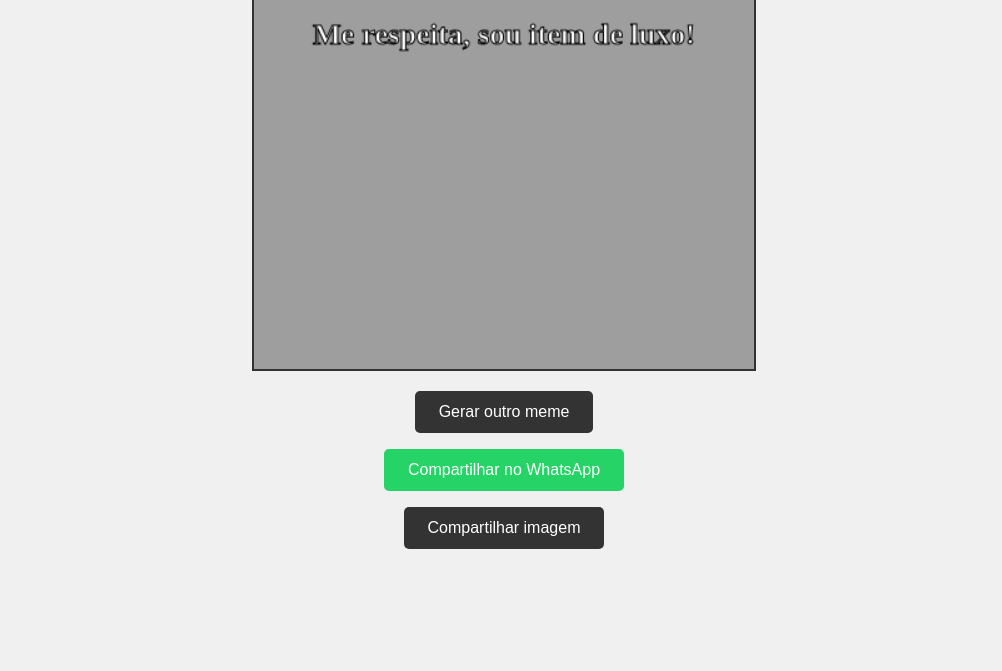
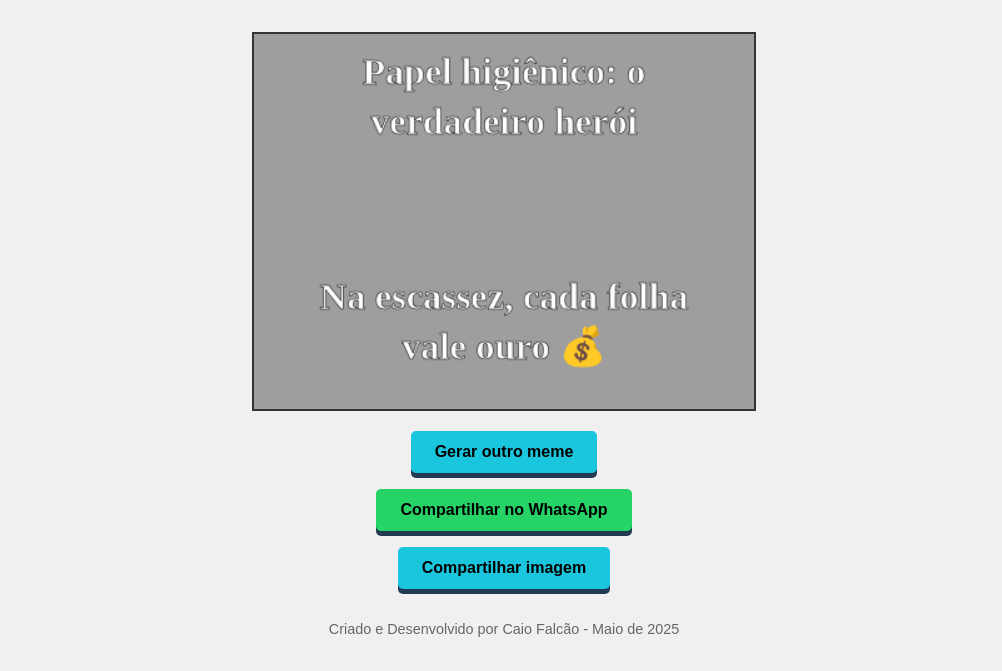
Before and after one commit to henriquefalcao/memegenerator, a plain HTML site: page index.html in a window 1280 px wide. Shown: the part 129-800 px from the top of the page, without its empty margins (136-1138 px from the left). Drawn offline with Linux system fonts and the light colour scheme.

Commit message:
Add files via upload

```diff
--- a/index.html
+++ b/index.html
@@ -14,7 +14,7 @@
     }
 
     h1 {
-      font-size: 1.8rem;
+      font-size: 2.8rem;
     }
 
     canvas {
@@ -31,16 +31,21 @@
       padding: 0.75rem 1.5rem;
       font-size: 1rem;
       cursor: pointer;
-      background-color: #333;
-      color: white;
+      background-color: #1ac6dd; /* verde vibrante */
+      color: black;
       border: none;
       border-radius: 5px;
       text-decoration: none;
       display: inline-block;
+      box-shadow: 0 5px #233952; /* sombra para efeito 3D */
+      transition: all 0.1s ease-in-out;
+      font-weight: bold;
     }
 
-    button:hover, a.share-btn:hover {
-      background-color: #555;
+    /* Efeito ao pressionar */
+    button:active, a.share-btn:active {
+      box-shadow: 0 2px #2d7033;
+      transform: translateY(3px);
     }
 
     a#whatsappBtn {
@@ -50,10 +55,16 @@
     a#whatsappBtn:hover {
       background-color: #1eb250;
     }
+
+    footer {
+      margin-top: 2rem;
+      font-size: 0.9rem;
+      color: #666;
+    }
   </style>
 </head>
 <body>
-  <h1>Gerador de Memes com Papel Higiênico 🧻</h1>
+  <h1>😅 Gerador de Memes de Papel Higiênico 🧻</h1>
   <canvas id="memeCanvas" width="500" height="500"></canvas>
   <br>
   <button onclick="gerarMeme()">Gerar outro meme</button>
@@ -64,37 +75,26 @@
 
   <script>
     const frases = [
-      'Quando só resta uma folha... 🥲',
-      'Papel higiênico: o verdadeiro herói',
-      'Você só me lembra quando tá no aperto!',
-      'Isso sim é rolo de verdade 😅',
-      'Economiza, guerreiro! 🧻🔥',
-      'Me respeita, sou item de luxo!',
-      'Pior que crise: sem papel higiênico!',
-      'Na escassez, cada folha vale ouro 💰',
-      'Sou suave, mas salvo vidas!',
-      'Rei do banheiro, humilde no trono 👑🚽',
-      'Sem mim, você não é nada!',
-      'Cuidado: uso excessivo pode causar sumiço!',
-      'Papel higiênico: o melhor amigo nas horas difíceis',
-      'Quando acaba, o desespero começa...',
-      'Tô aqui por você. Literalmente.',
+      'Quando só resta uma folha... 🥲<br>O desespero é real!',
+      'Papel higiênico: o verdadeiro herói<br>Na escassez, cada folha vale ouro 💰',
+      'Isso sim é rolo de verdade 😅<br>Sem mim, você não é nada!',
+      'Economiza, guerreiro! 🧻🔥<br>Cuidado com o fim do rolo!',
+      'Rei do banheiro 👑<br> humildade no trono🚽'
     ];
 
     const imagens = [
       'https://upload.wikimedia.org/wikipedia/commons/thumb/a/a5/Toiletpapier_%28Gobran111%29.jpg/1200px-Toiletpapier_%28Gobran111%29.jpg',
       'https://pbs.twimg.com/media/D3pDxvHWkAMf-7x.jpg',
       'https://images.tcdn.com.br/img/img_prod/750752/porta_papel_higienico_adesivo_colar_na_parede_inox_df_2417_1_31c45cdab7e6c61f3c4c2f674403b436.jpg',
-      'https://cdn.awsli.com.br/600x700/1341/1341932/produto/203116546/suporte-givlmg.jpg',
-      'https://github.com/henriquefalcao/memegenerator/papel-rosto-02.jpg',
-      'https://github.com/henriquefalcao/memegenerator/papel-rosto-03.jpg'
+      'https://henriquefalcao.github.io/memegenerator/imagens/papel-rosto-01.jpg',
+      'https://henriquefalcao.github.io/memegenerator/imagens/papel-rosto-03.jpg'
     ];
 
     function gerarMeme() {
       const canvas = document.getElementById('memeCanvas');
       const ctx = canvas.getContext('2d');
       const imagem = new Image();
-      const texto = frases[Math.floor(Math.random() * frases.length)];
+      const textoCompleto = frases[Math.floor(Math.random() * frases.length)];
       const imagemUrl = imagens[Math.floor(Math.random() * imagens.length)];
 
       imagem.crossOrigin = "anonymous";
@@ -107,22 +107,32 @@
         ctx.clearRect(0, 0, canvas.width, canvas.height);
         ctx.drawImage(imagem, 0, 0, canvas.width, canvas.height);
 
-        ctx.font = 'bold 24px Impact';
+        ctx.font = 'bold 30px Impact';
         ctx.fillStyle = 'white';
         ctx.strokeStyle = 'black';
-        ctx.lineWidth = 1; // borda mais fina
+        ctx.lineWidth = 0.5;
         ctx.textAlign = 'center';
 
-        const linhas = wrapText(ctx, texto, canvas.width - 40);
+        // Separar o texto antes e depois da tag <br>
+        const [textoTopo, textoBaixo] = textoCompleto.split('<br>');
 
-        // Texto no topo
-        linhas.forEach((linha, i) => {
-          const y = 40 + i * 30;
+        // Desenhar texto na parte superior
+        const linhasTopo = wrapText(ctx, textoTopo, canvas.width - 40);
+        linhasTopo.forEach((linha, i) => {
+          const y = 40 + i * 40;
           ctx.fillText(linha, canvas.width / 2, y);
           ctx.strokeText(linha, canvas.width / 2, y);
         });
 
-        // Atualiza o botão do WhatsApp com link
+        // Desenhar texto na parte inferior
+        const linhasBaixo = wrapText(ctx, textoBaixo, canvas.width - 40);
+        linhasBaixo.forEach((linha, i) => {
+          const y = canvas.height - 40 - (linhasBaixo.length - i - 1) * 40;
+          ctx.fillText(linha, canvas.width / 2, y);
+          ctx.strokeText(linha, canvas.width / 2, y);
+        });
+
+        // Atualizar botão do WhatsApp com link
         atualizarBotaoWhatsapp();
       };
     }
@@ -170,5 +180,9 @@
 
     gerarMeme();
   </script>
+
+  <footer>
+    Criado e Desenvolvido por Caio Falcão - Maio de 2025
+  </footer>
 </body>
 </html>
```
